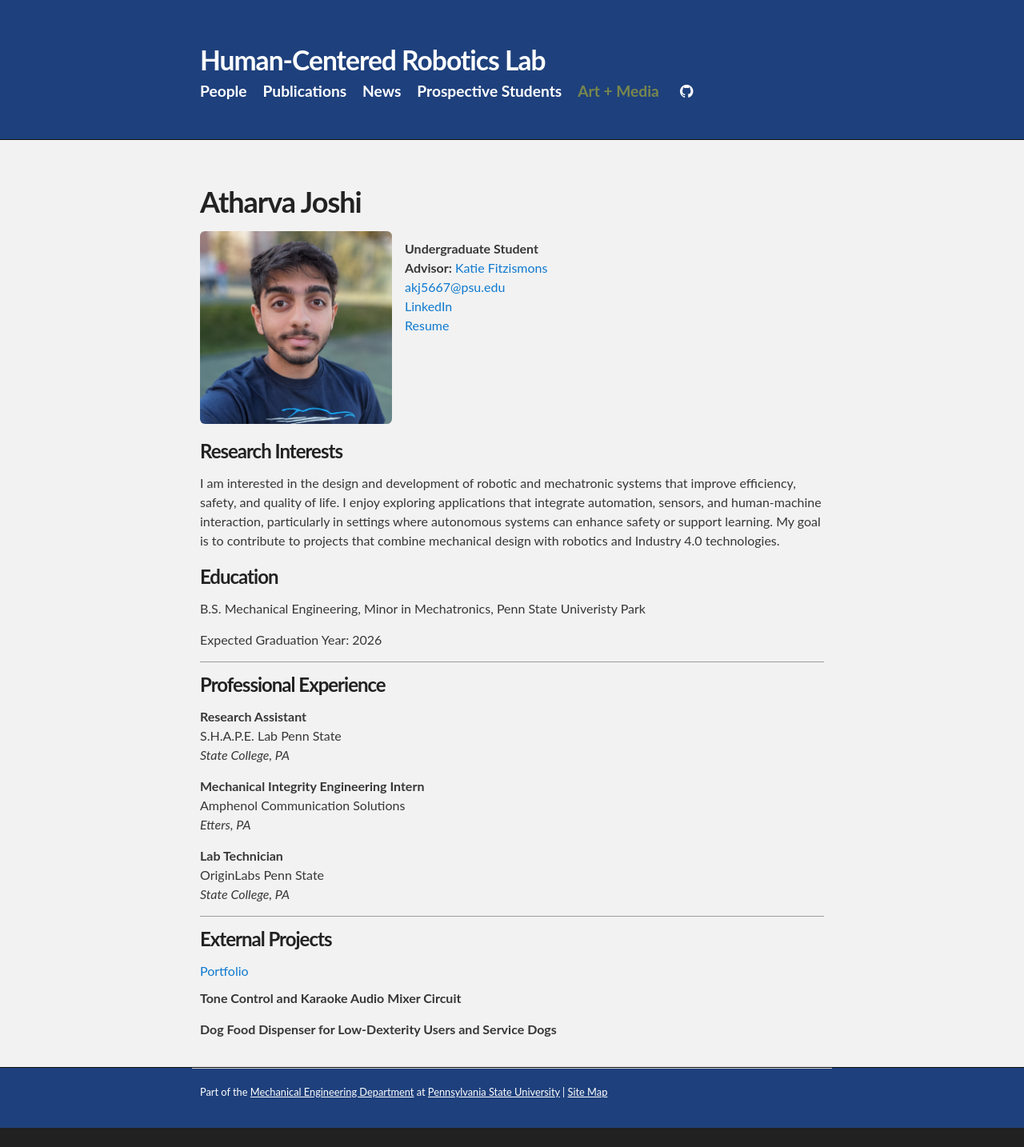
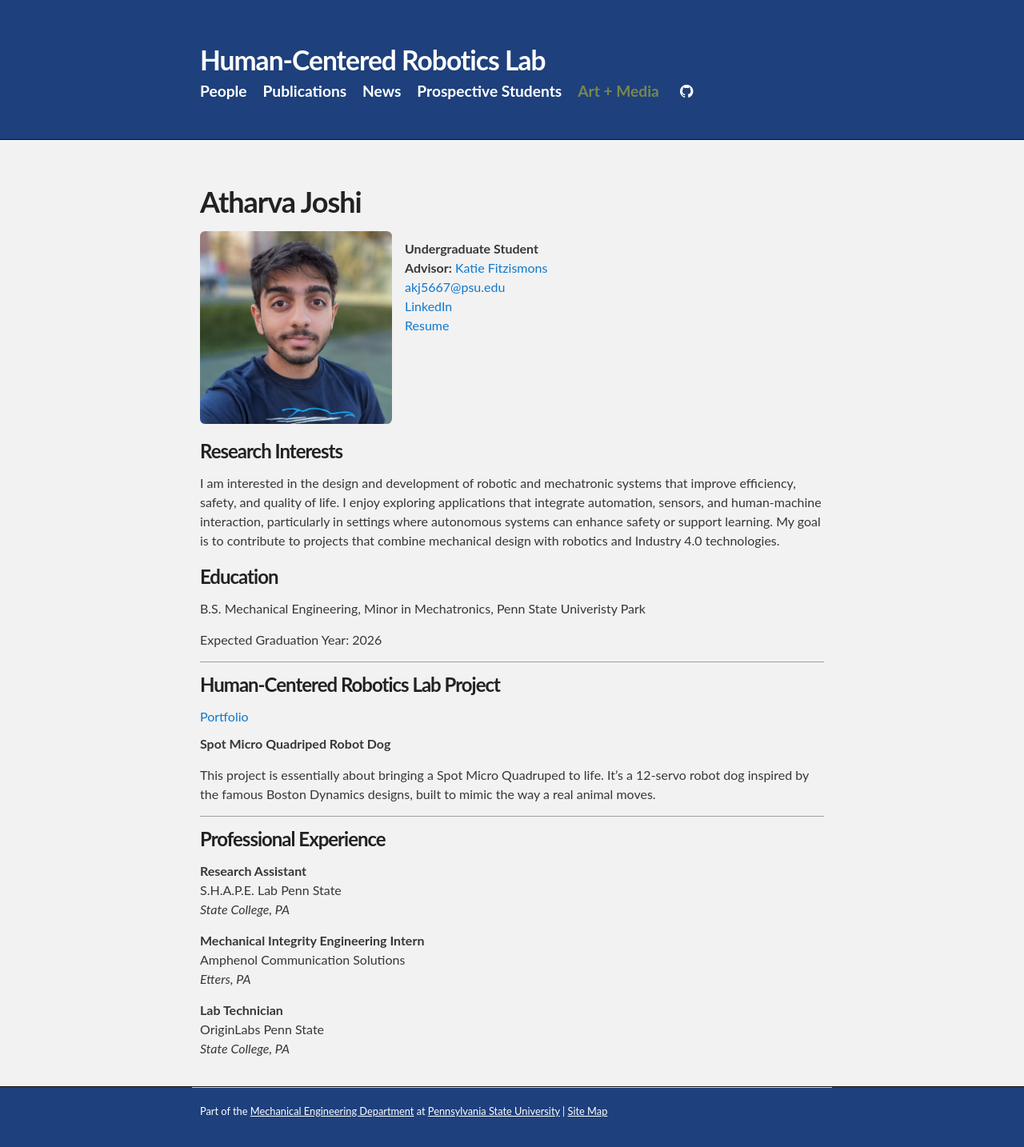
Before and after one commit to psu-hcr/psu-hcr.github.io, a Jekyll site: the page built from people/atharvajoshi.html, in a window 1280 px wide. Shown: the whole page at 80% size. Built offline with Jekyll 4.4.1, drawn with Linux system fonts in a browser that asks for light colours; before the commit the page ends 1410 px from its top, so only the background shows below that; grey boxes are pictures that could not be loaded.

Commit message:
Update atharvajoshi.html

```diff
--- a/people/atharvajoshi.html
+++ b/people/atharvajoshi.html
@@ -39,6 +39,14 @@ title: Atharva Joshi
   <h3>Teaching</h3>
   <p>TA for Mechanical Engineering Design Methodology (ME340), Fall 2021
   -->
+
+  <hr>
+  <h3>Human-Centered Robotics Lab Project</h3> <a href="https://wargodakj.github.io/atharva_joshi_portfolio.github.io/">Portfolio</a>
+  <p><b>Spot Micro Quadriped Robot Dog</b>
+  <p> This project is essentially about bringing a Spot Micro Quadruped to life. It’s a 12-servo robot dog inspired by the famous Boston Dynamics designs, built to mimic the way a real animal moves. </p>
+
+
+
   <hr>
   <h3>Professional Experience</h3>
   <p><b>Research Assistant</b>
@@ -50,11 +58,3 @@ title: Atharva Joshi
   <p><b>Lab Technician</b>
 			<br>OriginLabs Penn State
 			<br><i>State College, PA</i>
-
-
-
-
-  <hr>
-  <h3>External Projects</h3> <a href="https://atharvajoshiportfolio.my.canva.site/">Portfolio</a>
-  <p><b>Tone Control and Karaoke Audio Mixer Circuit </b>
-  <p><b>Dog Food  Dispenser for Low-Dexterity Users and Service Dogs </b>
```
